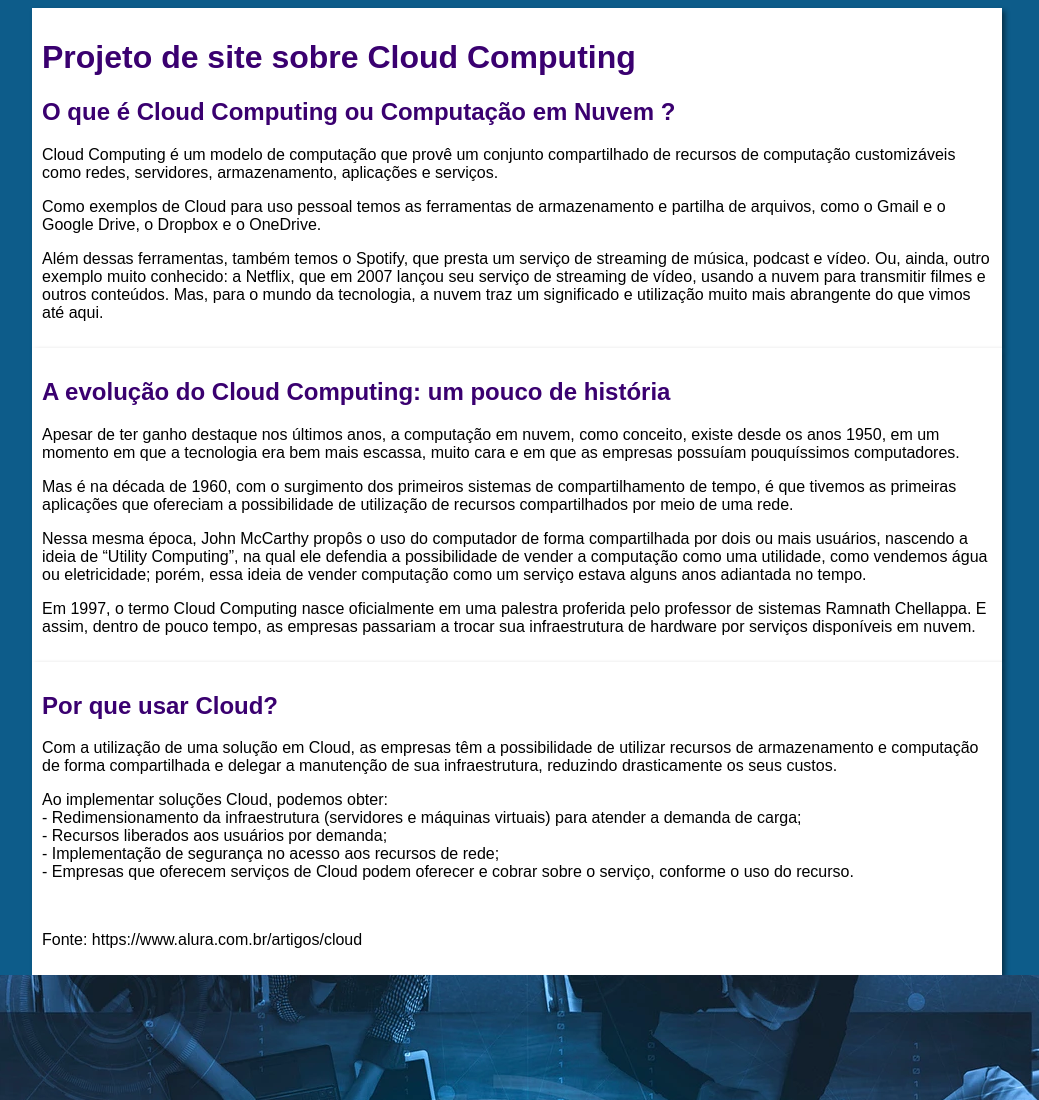
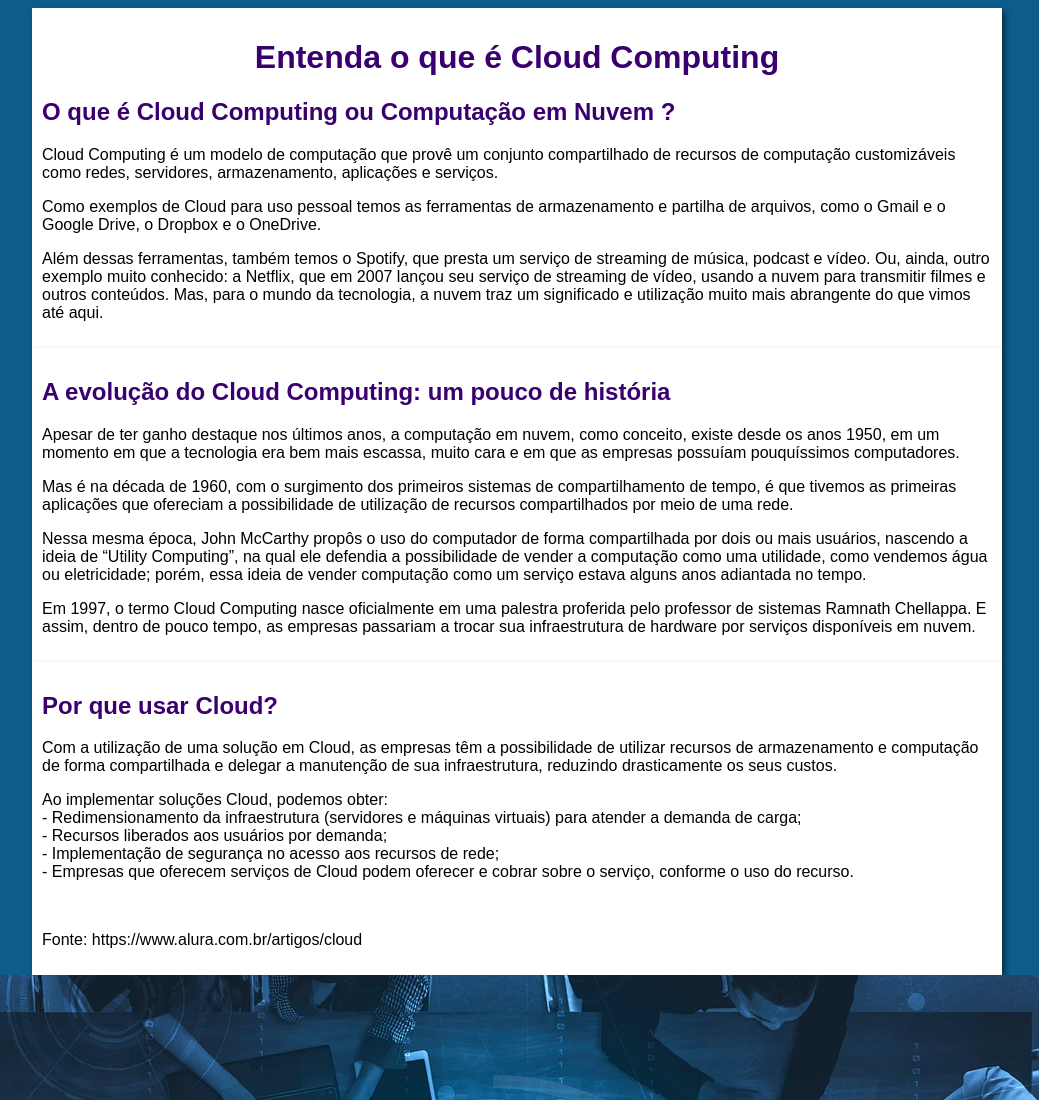
Before and after one commit to fernandoassis/fernandoassis.github.io, a plain HTML site: page index.html in a window 1280 px wide. Shown: the top 1100 px of the page, without its empty margins (123-1162 px from the left). Drawn offline with Linux system fonts and the light colour scheme.

Commit message:
Atualização
Atualização

```diff
--- a/estilos/style.css
+++ b/estilos/style.css
@@ -19,6 +19,7 @@ main {
 h1 {
     font-size: 2em;
     color: rgb(58, 0, 112);
+    text-align: center;
 }
 
 h2 {
--- a/index.html
+++ b/index.html
@@ -10,7 +10,7 @@
     <body>
         <main>
             <header>
-                <h1>Projeto de site sobre Cloud Computing</h1>
+                <h1>Entenda o que é Cloud Computing</h1>
             </header>
             <article>
                 <h2>O que é Cloud Computing ou Computação em Nuvem ?</h2>
```
